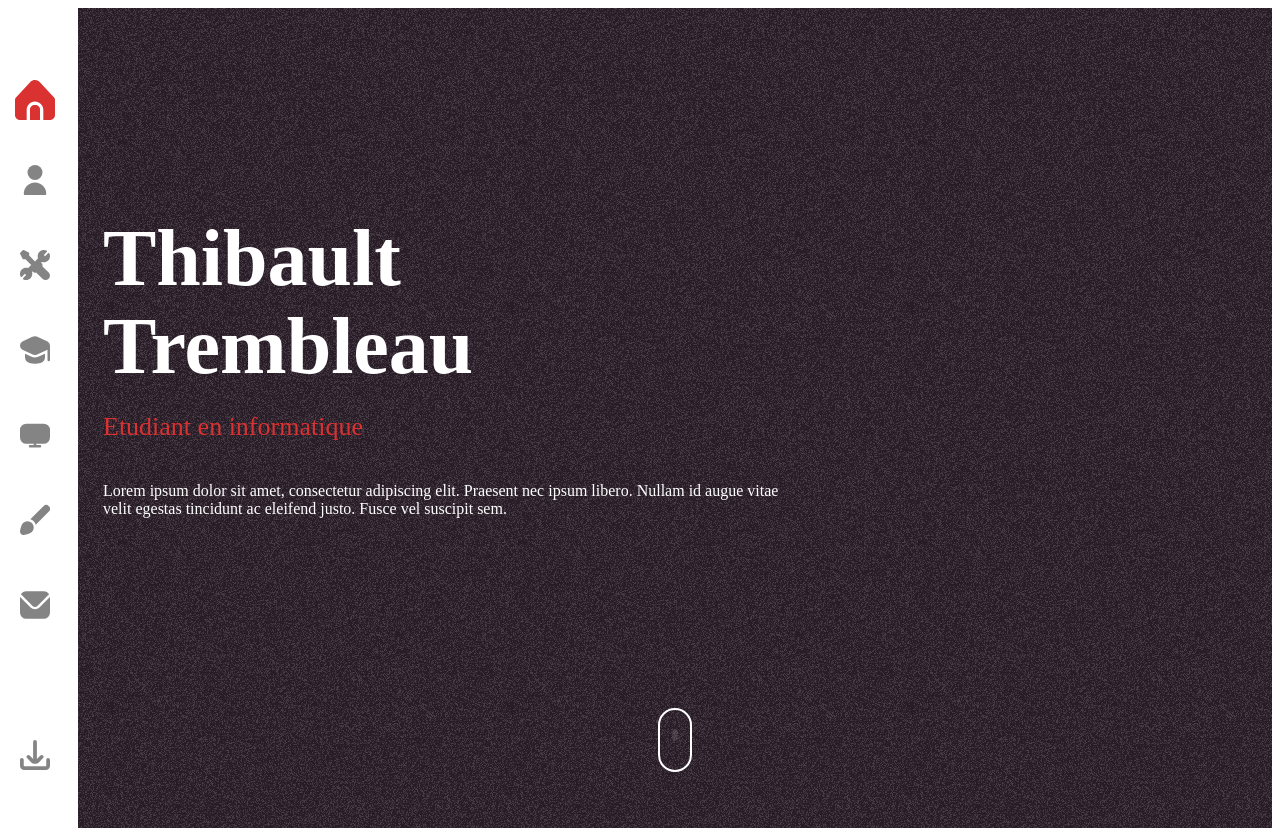
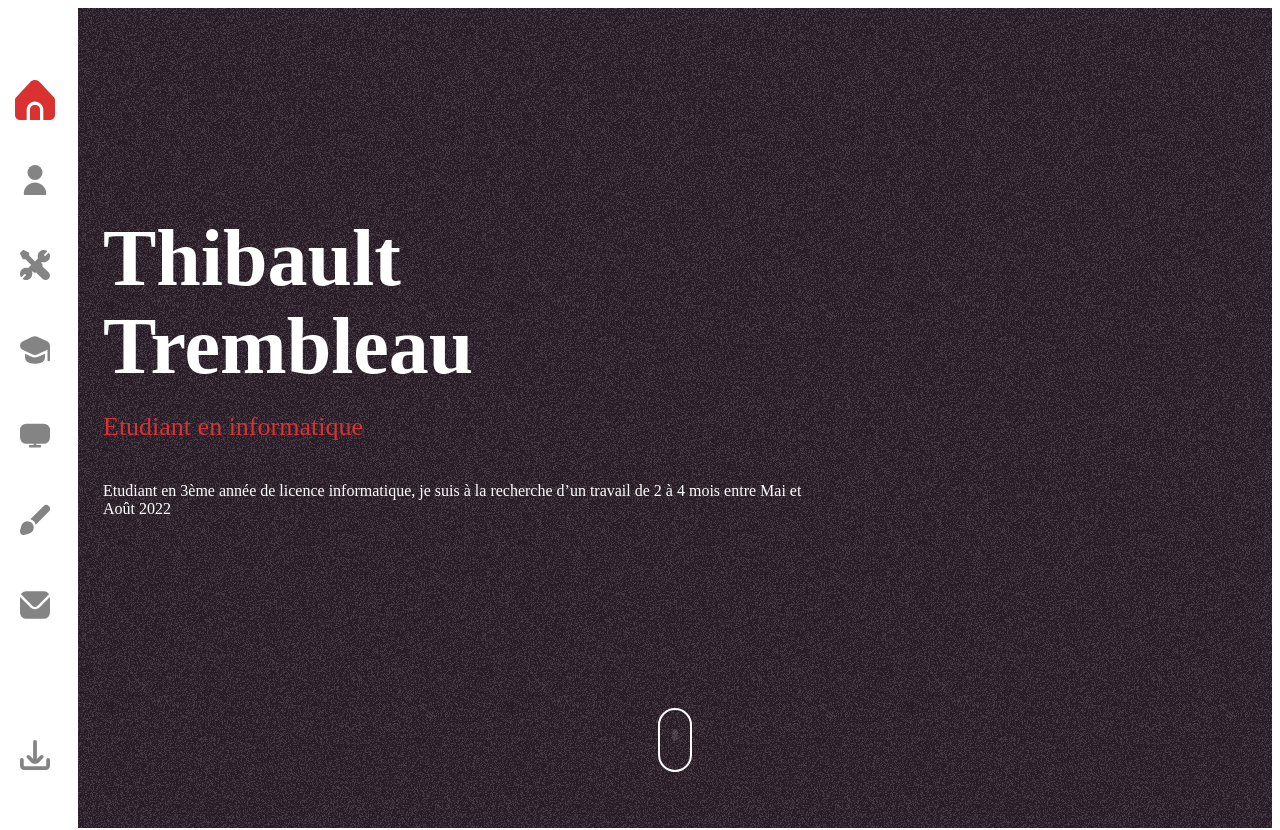
Before and after one commit to Spaicat/cv-website-2, a Next.js app: page / in a window 1280 px wide. Shown: the top 830 px of the page. Built offline with nearby package versions, Linux system fonts and the light colour scheme.

Commit message:
Texte mise à jour

```diff
--- a/data/educationContent.js
+++ b/data/educationContent.js
@@ -3,7 +3,7 @@ const educationContent = [
 		date: "2021-2022",
 		title: "Licence 3 Informatique",
 		subtitle: "Lyon - Université Claude Bernard Lyon 1",
-		text: "C'est à la suite de cette licence que je souhaite prendre en expérience.",
+		text: "C'est à la suite de cette licence que je souhaite prendre en expérience en travaillant cette été.",
 	},
 	{
 		date: "2021",
@@ -13,13 +13,13 @@ const educationContent = [
 			src: "Inetum.png",
 			alt: "Inetum Logo"
 		},
-		text: "-",
+		text: "J'ai pu intégrer une équipe dans une entreprise d'Inetum situé à Lyon 5eme. Mon stage s'est déroulé dans le service application de celle-ci, j'ai ainsi pu rejoindre une équipe qui s'occupait exclusivement du projet sur lequel j'ai travaillé durant la période de mon stage. J'ai intégré une équipe de 6 personnes.\r\n\n Mon travail durant ces trois mois de stage a été de participer à la réalisation d'une application web pour gérer les sous-concessionnaire des différentes aires d'autoroute du réseau autoroutier d'APRR. Je devais réaliser le développement d’écran de saisie d’activité, de suivi, de tableau de bord ou encore de paramétrage.",
 	},
 	{
 		date: "2019-2021",
 		title: "IUT Informatique",
 		subtitle: "Dijon - Université de Bourgogne",
-		text: "Parti exploré Dijon pour apprendre l'informatique de façon plus pratique que la prépa. J'ai commencé à faire de nombreux projets en cours comme chez moi.",
+		text: "Partie explorer Dijon pour apprendre l'informatique de façon plus pratique que la prépa. J'ai commencé à faire de nombreux projets en cours comme chez moi.",
 	},
 	{
 		date: "2018-2019",
--- a/pages/index.js
+++ b/pages/index.js
@@ -43,7 +43,7 @@ export default function Home() {
 						<div className={styles.boxLeft}>
 							<h1 className={styles.home__title}>Thibault <br /> Trembleau</h1>
 							<h2 className={styles.home__subtitle}>Etudiant en informatique</h2>
-							<p>Lorem ipsum dolor sit amet, consectetur adipiscing elit. Praesent nec ipsum libero. Nullam id augue vitae velit egestas tincidunt ac eleifend justo. Fusce vel suscipit sem.</p>
+							<p>Etudiant en 3ème année de licence informatique, je suis à la recherche d’un travail de 2 à 4 mois entre Mai et Août 2022</p>
 						</div>
 						<div className={styles.boxRight}>
 						</div>
```
